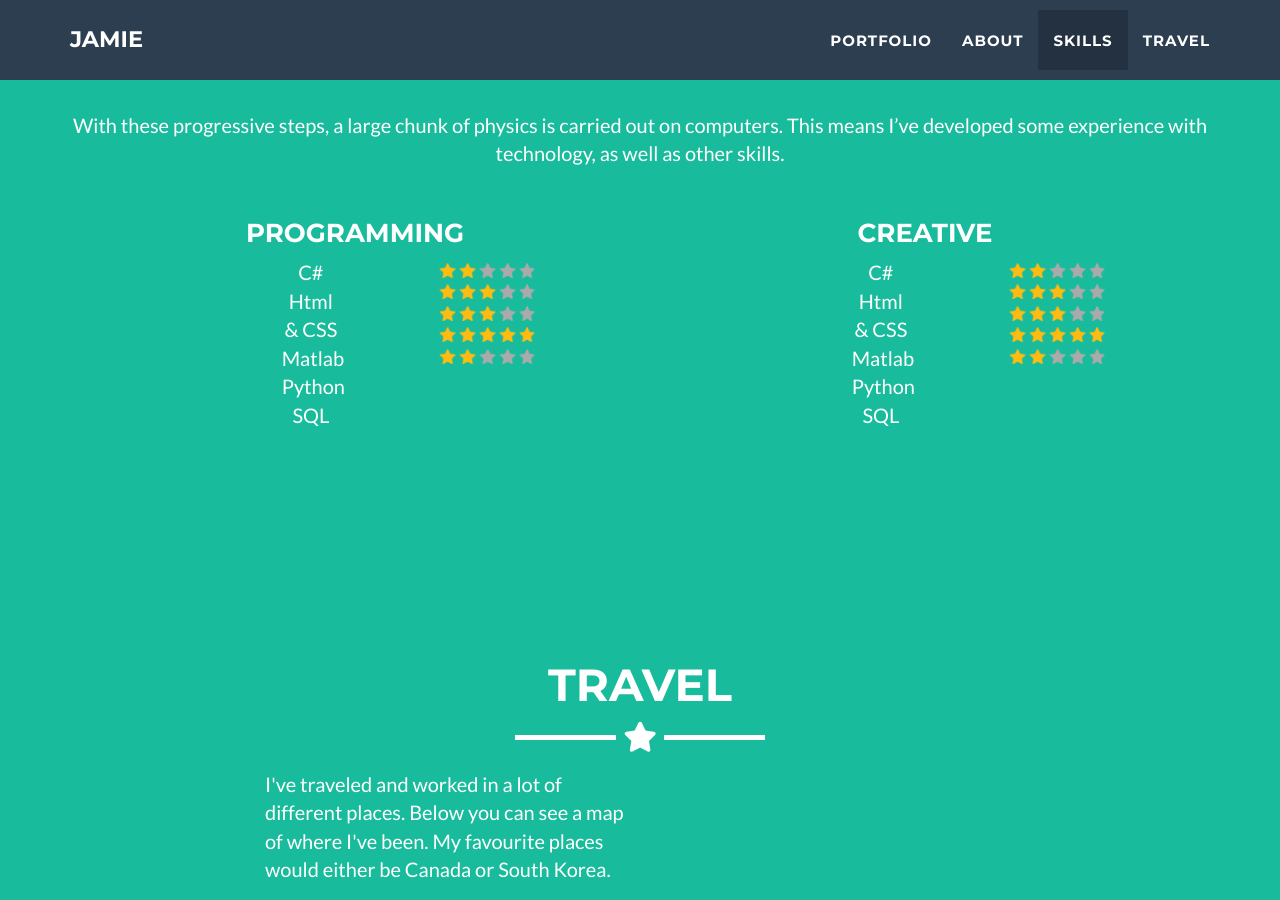
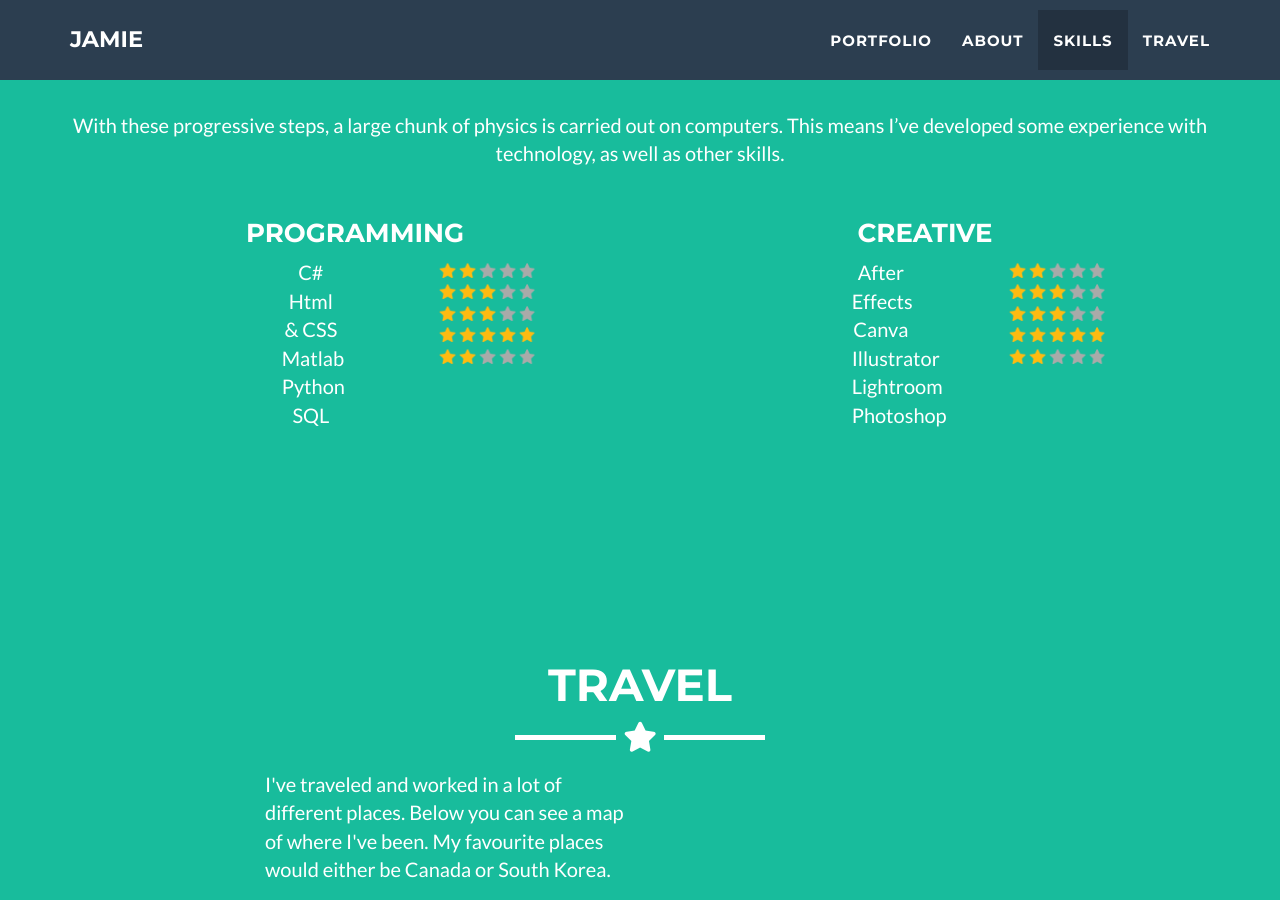
Before and after one commit to jamiedumayne/jamiedumayne.github.io, a Jekyll site: the page built from _posts/2014-07-18-project-1.markdown, in a window 1280 px wide and 900 px high, scrolled down 2462 px. Built offline with Jekyll 4.4.1, drawn with Linux system fonts in a browser that asks for light colours.

Commit message:
Update skills.html

```diff
--- a/_includes/skills.html
+++ b/_includes/skills.html
@@ -64,11 +64,11 @@
         <h3>Creative</h3>
         <div class="col-lg-4 col-xs-2"></div>
           <div class="col-lg-2 col-xs-4">
-            <p>C# <br>
-              Html &amp; CSS <br>
-              Matlab <br>
-              Python <br>
-              SQL </p>
+            <p>After Effects <br>
+              Canva<br>
+              Illustrator<br>
+              Lightroom<br>
+              Photoshop</p>
           </div>
 
           <div class="col-lg-6 col-xs-4">
```
